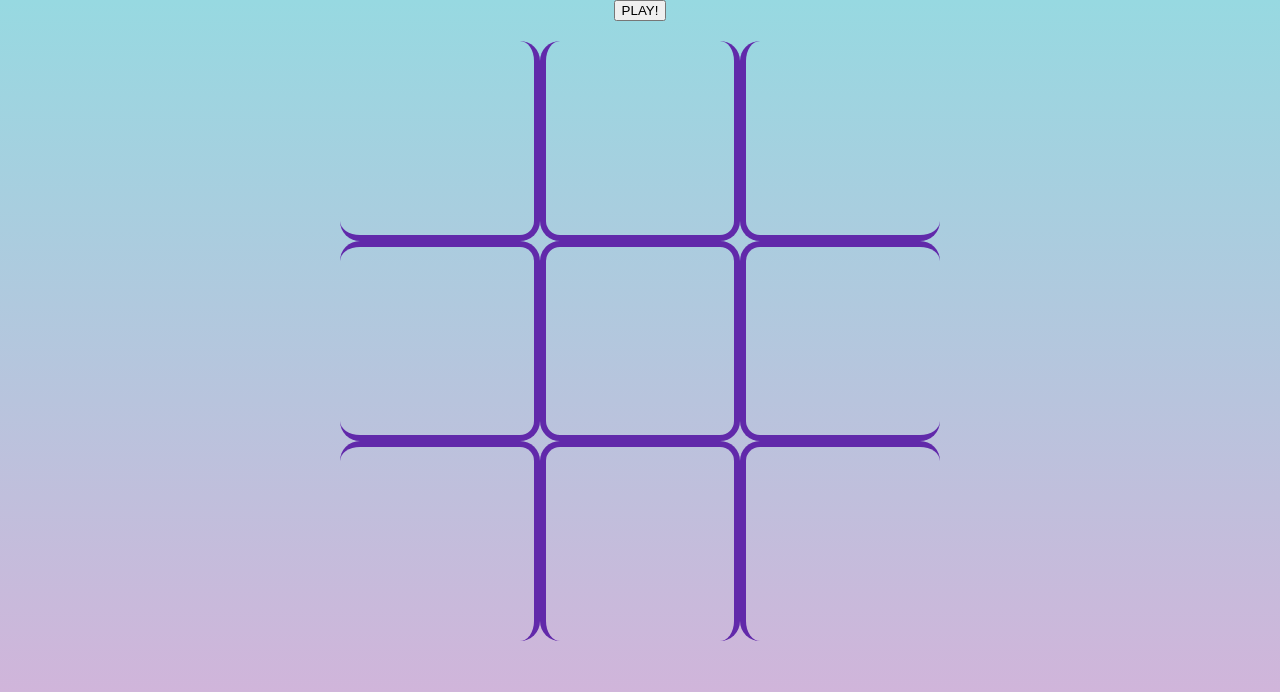
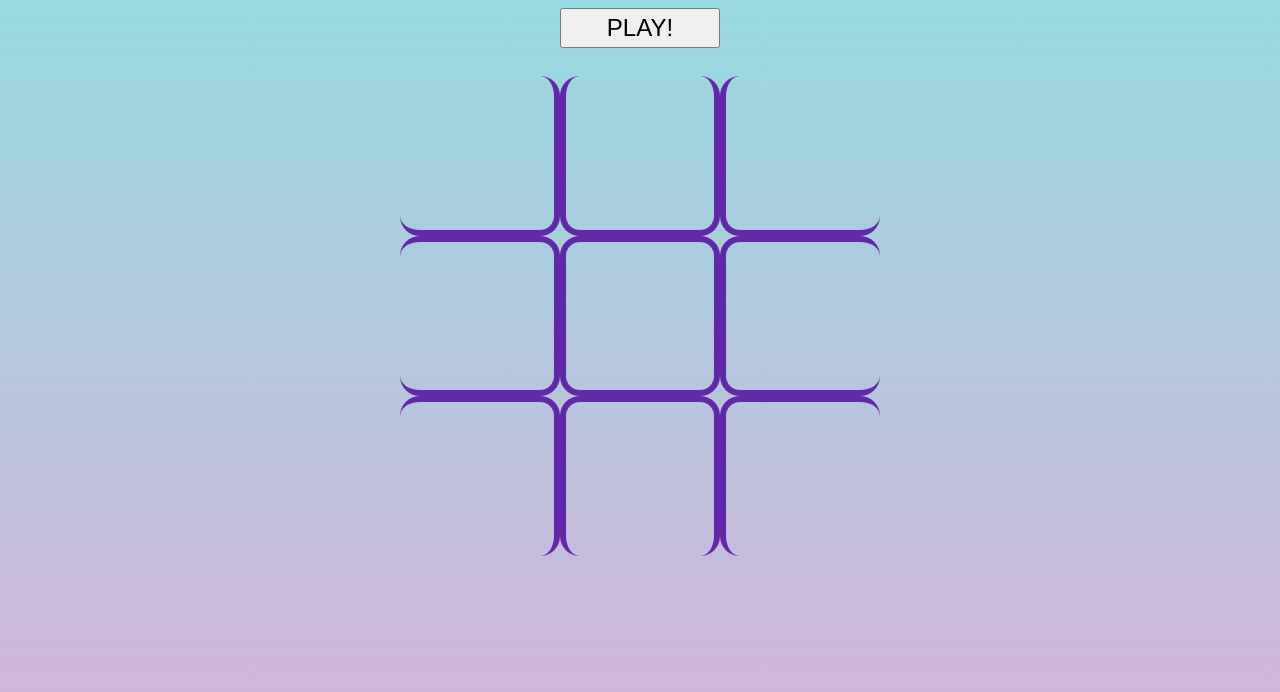
Before and after one commit to JapmeetBrar/TicTacToe, a plain HTML site: page index.html in a window 1280 px wide. Drawn offline with Linux system fonts and the light colour scheme.

Commit message:
resized button

```diff
--- a/style.css
+++ b/style.css
@@ -9,11 +9,18 @@ body{
     background-image: linear-gradient(to bottom left, );
 }
 
+button{
+    width: 20vmin;
+    height: 5vmin;
+    margin: 1vmin;
+    font-size: 3vmin;
+}
+
 /* CREATING BOARD */
 .play-area{
     display: grid;
-    grid-template-columns: repeat(3, 25vmin);
-    grid-template-rows: repeat(3, 25vmin);
+    grid-template-columns: repeat(3, 20vmin);
+    grid-template-rows: repeat(3, 20vmin);
     gap: 0;
     justify-content: center;
 }
```
